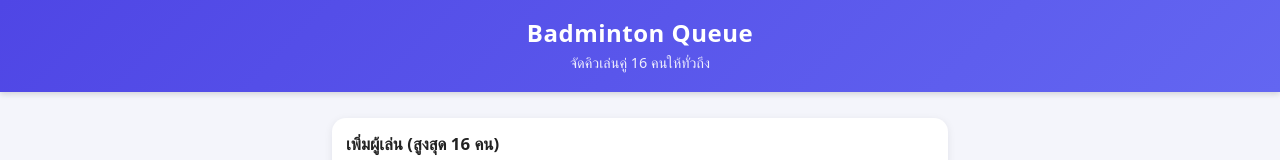
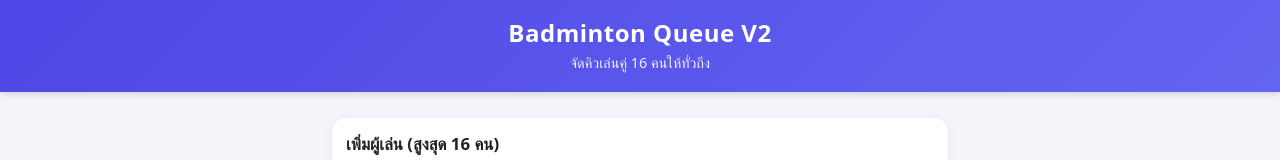
Before and after one commit to bestbom241-cmd/Bestminque, a plain HTML site: page index.html in a window 1280 px wide. Shown: the top 160 px of the page. Drawn offline with Linux system fonts and the light colour scheme.

Commit message:
Update index.html

```diff
--- a/index.html
+++ b/index.html
@@ -9,7 +9,7 @@
 <body>
 
   <header class="top-bar">
-    <h1>Badminton Queue</h1>
+    <h1>Badminton Queue V2</h1>
     <p class="subtitle">จัดคิวเล่นคู่ 16 คนให้ทั่วถึง</p>
   </header>
 
```
